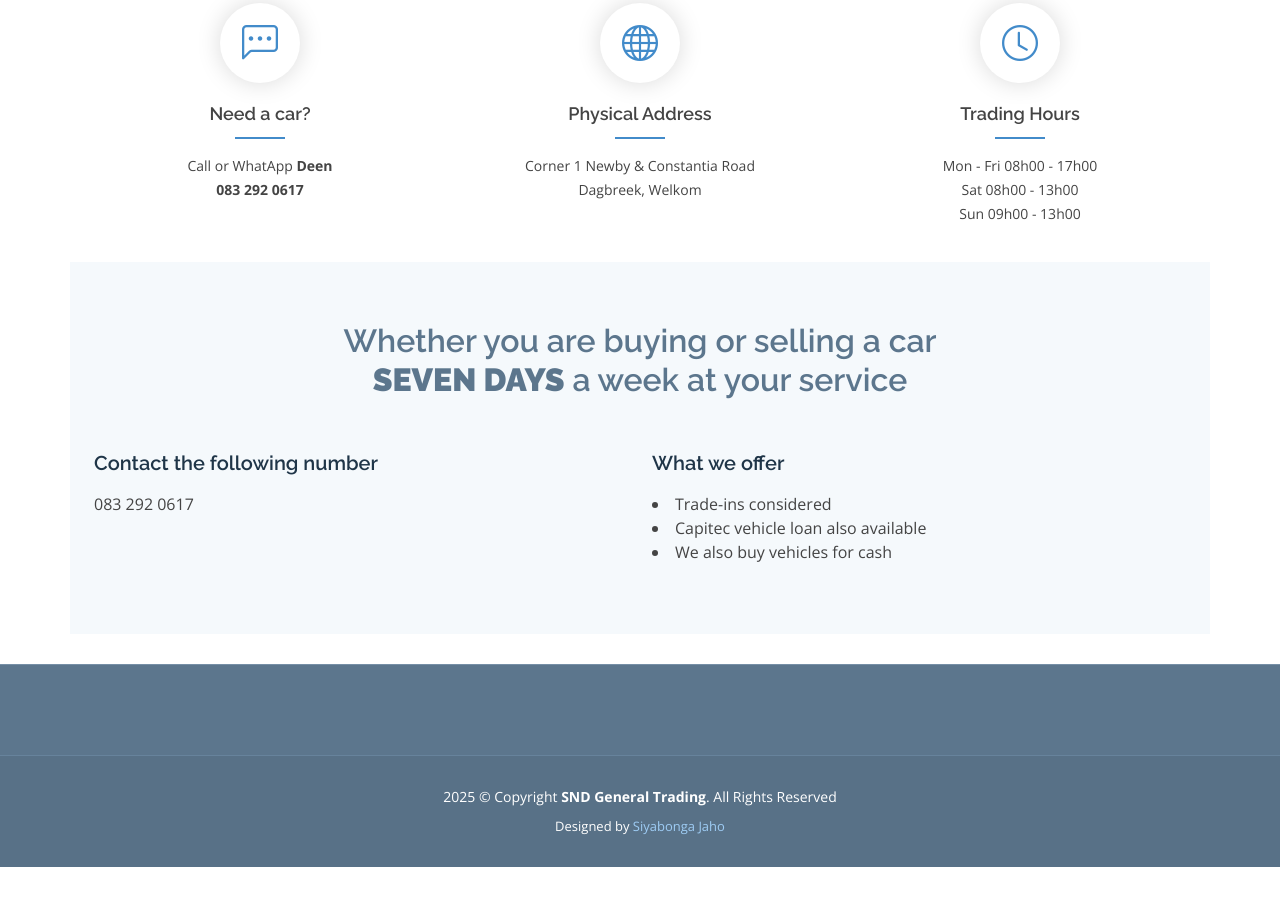
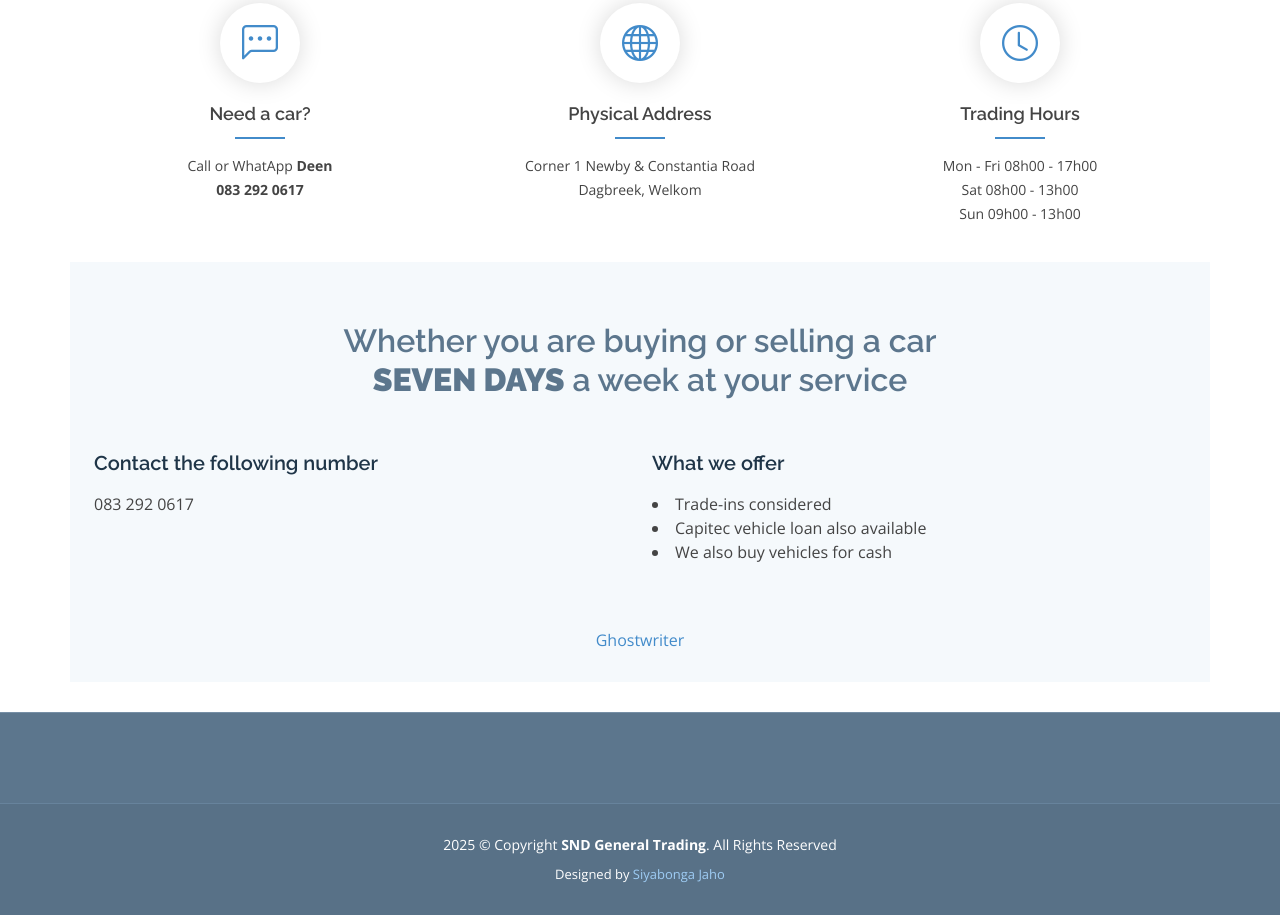
Before and after one commit to siyabongajaho/SDN-general-trading, a plain HTML site: page index.html in a window 1280 px wide. Shown: the part 2842-3757 px from the top of the page. Before the commit the page ends 3709 px from the top, so only its background shows below. Drawn offline with nearby package versions, Linux system fonts and the light colour scheme.

Commit message:
Add files via upload

```diff
--- a/index.html
+++ b/index.html
@@ -712,8 +712,8 @@
 
       </div>
     </section><!-- End Contact Us Section -->
-    <!--center><a href='https://www.free-counters.org/'>free Hit Counter</a> <script type='text/javascript' src='https://www.freevisitorcounters.com/auth.php?id=85914168aed9207755d472df3c18efc16d7f869f'></script>
-<script type="text/javascript" src="https://www.freevisitorcounters.com/en/home/counter/1176115/t/0"></script></center-->
+    <center><script type="text/javascript" src="https://www.free-counters.org/count/ip81"></script><br>
+ <a href='https://www.acadoo.de/'>Ghostwriter</a> <script type='text/javascript' src='https://whomania.com/ctr?id=ccd16bf8b924c5599d46a3915a503599b1495be4'></script></center>
 
   </main><!-- End #main -->
 
```
